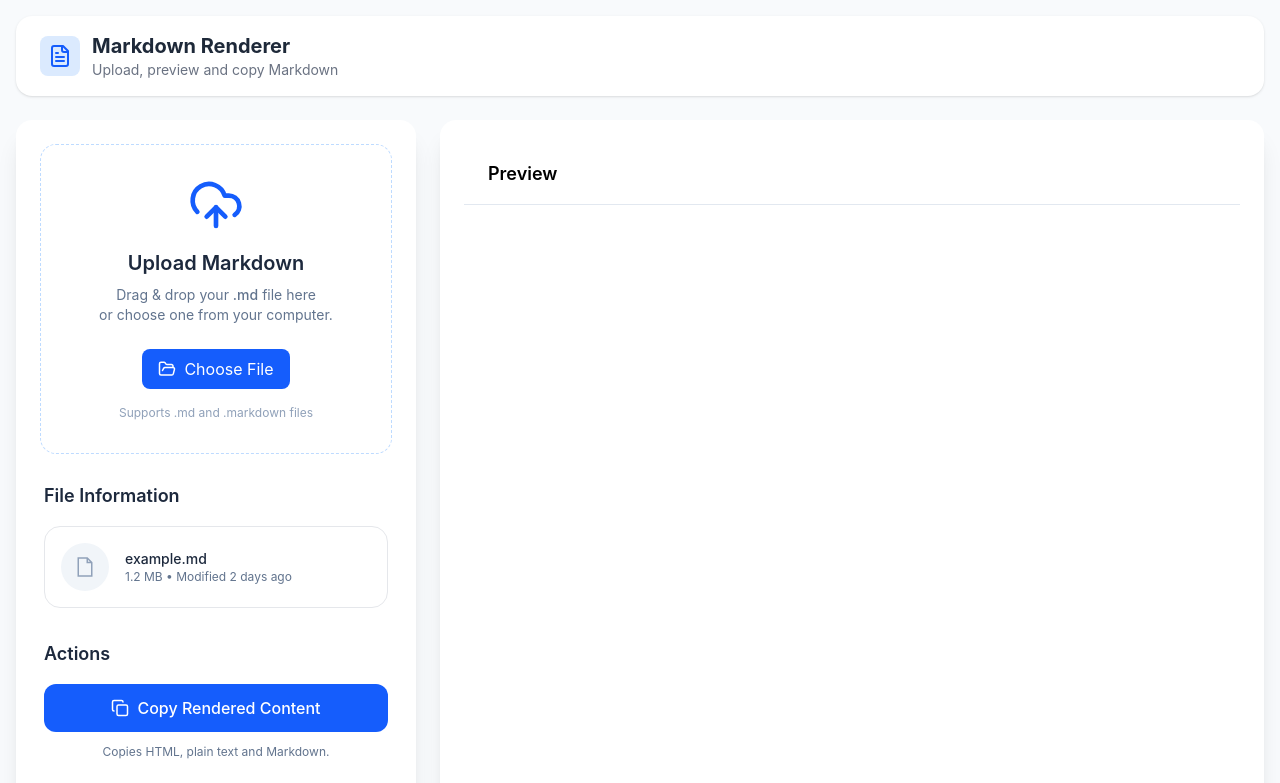
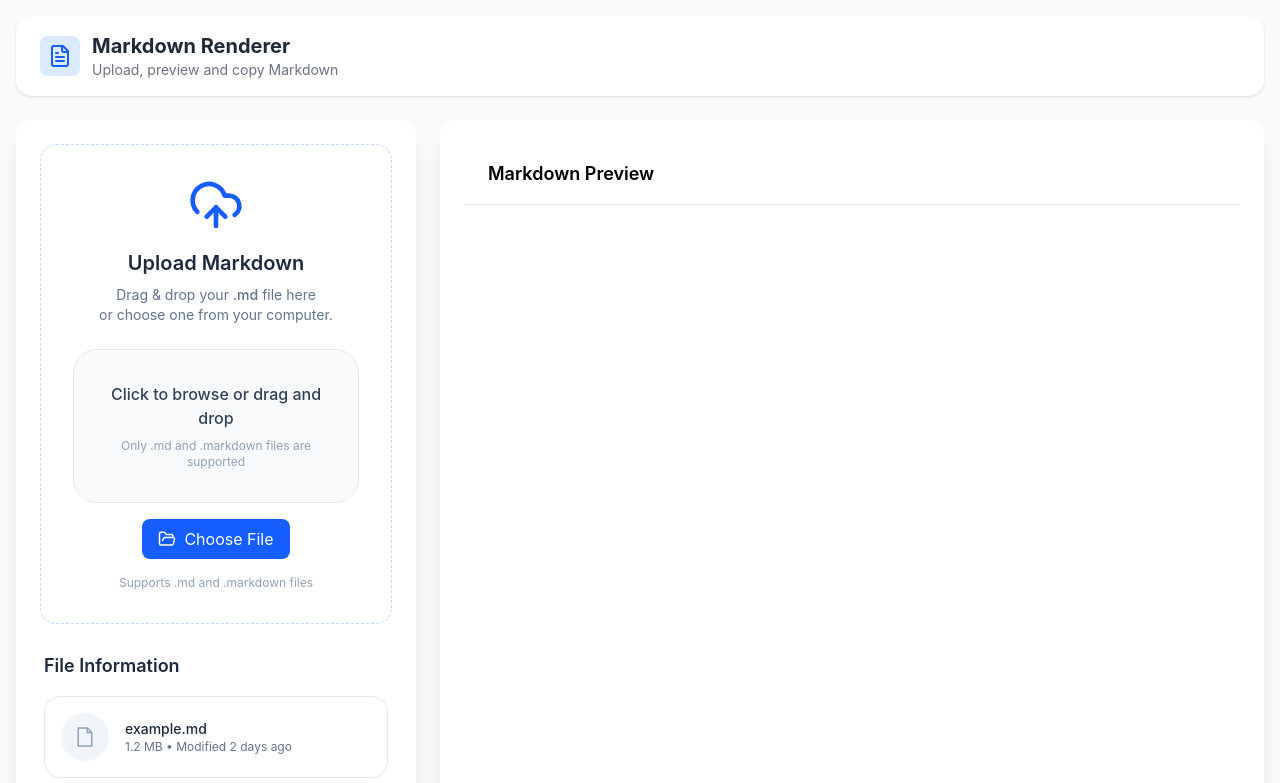
Before and after one commit to SivaRamaChakradhar/markdown_rendered, a React (Vite) app: page / in a window 1280 px wide. Shown: the top 783 px of the page. Built offline with nearby package versions, Linux system fonts and the light colour scheme.

Commit message:
Add Functionality to upload files and Show preview using react-markdown

```diff
--- a/package.json
+++ b/package.json
@@ -17,10 +17,13 @@
     "react-icons": "^5.7.0",
     "react-markdown": "^10.1.0",
     "rehype-highlight": "^7.0.2",
-    "remark-gfm": "^4.0.1"
+    "remark": "^15.0.1",
+    "remark-gfm": "^4.0.1",
+    "remark-html": "^16.0.1"
   },
   "devDependencies": {
     "@eslint/js": "^10.0.1",
+    "@tailwindcss/typography": "^0.5.20",
     "@tailwindcss/vite": "^4.3.3",
     "@types/react": "^19.2.17",
     "@types/react-dom": "^19.2.3",
--- a/src/App.css
+++ b/src/App.css
@@ -1 +1,22 @@
 @import "tailwindcss";
+@plugin "@tailwindcss/typography";
+
+@layer utilities {
+  .prose pre,
+  .prose pre code,
+  .prose code,
+  .prose .hljs,
+  pre[class*="language-"],
+  code[class*="language-"],
+  .hljs {
+    border-width: 0 !important;
+    border-style: none !important;
+    box-shadow: none !important;
+    background-color: transparent !important;
+    padding: 0 !important;
+    margin: 0 !important;
+  }
+  .prose pre {
+    border-radius: 0 !important;
+  }
+}
--- a/src/App.jsx
+++ b/src/App.jsx
@@ -1,3 +1,5 @@
+import { useState } from "react";
+
 import "./App.css";
 
 import Navbar from "./components/Navbar/Navbar";
@@ -7,6 +9,20 @@ import CopyButton from "./components/CopyButton/CopyButton";
 import Preview from "./components/Preview/Preview";
 
 const App = () => {
+    const [file, setFile] = useState(null);
+    const [markdown, setMarkdown] = useState("");
+
+    const handleFileUpload = (uploadedFile) => {
+        setFile(uploadedFile);
+
+        const reader = new FileReader();
+        reader.onload = (e) => {
+            setMarkdown(e.target.result);
+        };
+
+        reader.readAsText(uploadedFile);
+    };
+
     return (
         <div className="min-h-screen bg-slate-50 p-4">
             <Navbar />
@@ -14,13 +30,13 @@ const App = () => {
             <main className="mt-6 grid gap-6 lg:grid-cols-3">
 
                 <aside className="w-full space-y-6 bg-white shadow-xl rounded-2xl p-6">
-                    <UploadBox />
+                    <UploadBox onFileUpload={handleFileUpload} />
                     <FileInfo />
                     <CopyButton />
                 </aside>
 
                 <section className="lg:col-span-2">
-                    <Preview />
+                    <Preview markdown={markdown} />
                 </section>
             </main>
         </div>
--- a/src/components/Preview/Preview.jsx
+++ b/src/components/Preview/Preview.jsx
@@ -1,12 +1,21 @@
-const Preview = () => {
+import ReactMarkdown from 'react-markdown'
+import remarkGfm from 'remark-gfm'
+import rehypeHighlight from 'rehype-highlight'
+
+const Preview = ({ markdown }) => {
     return (
         <div className="w-full space-y-6 bg-white shadow-xl rounded-2xl p-6 h-full">
             <div className="border-b border-slate-200 px-6 py-4">
-                <h2 className="text-lg font-semibold">Preview</h2>
+                <h2 className="text-lg font-semibold">Markdown Preview</h2>
             </div>
 
-            <div className="flex h-[600px] items-center justify-center">
-                {/* Empty state for now */}
+            <div className="prose max-w-none p-8 overflow-x-auto">
+                <ReactMarkdown
+                    remarkPlugins={[remarkGfm]}
+                    rehypePlugins={[rehypeHighlight]}
+                >
+                    {markdown}
+                </ReactMarkdown>
             </div>
         </div>
     )
--- a/src/components/UploadBox/UploadBox.jsx
+++ b/src/components/UploadBox/UploadBox.jsx
@@ -1,9 +1,12 @@
+import { useRef } from "react";
+
 import {
   LuCloudUpload,
   LuFolderOpen,
 } from "react-icons/lu";
 
-const UploadBox = () => {
+const UploadBox = ({ onFileUpload }) => {
+  const inputRef = useRef(null);
   return (
     <div className="rounded-2xl border border-dashed border-blue-200 p-8 text-center">
       <LuCloudUpload
@@ -21,10 +24,30 @@ const UploadBox = () => {
         or choose one from your computer.
       </p>
 
-      <button className="mt-6 inline-flex items-center gap-2 rounded-lg bg-blue-600 px-4 py-2 text-white hover:bg-blue-700 transition">
-        <LuFolderOpen size={18} />
-        Choose File
-      </button>
+      <div className="mt-6 flex flex-col items-center gap-4">
+        <label className="group flex w-full max-w-md cursor-pointer flex-col items-center justify-center rounded-3xl border border-slate-200 bg-slate-50 px-5 py-8 text-sm text-slate-500 transition hover:border-blue-300 hover:bg-slate-100 focus-within:border-blue-300 focus-within:ring-2 focus-within:ring-blue-100">
+          <span className="mb-2 text-base font-medium text-slate-700">
+            Click to browse or drag and drop
+          </span>
+          <span className="text-xs text-slate-400">
+            Only .md and .markdown files are supported
+          </span>
+          <input
+            onChange={(e) => {
+              const file = e.target.files[0];
+              onFileUpload(file);
+            }}
+            type="file"
+            accept=".md,.markdown"
+            className="sr-only"
+            ref={inputRef}
+          />
+        </label>
+        <button onClick={() => inputRef.current.click()} className="inline-flex items-center gap-2 rounded-lg bg-blue-600 px-4 py-2 text-white transition hover:bg-blue-700 focus:outline-none focus:ring-2 focus:ring-blue-400">
+            <LuFolderOpen size={18} />
+            Choose File
+        </button>
+      </div>
 
       <p className="mt-4 text-xs text-slate-400">
         Supports .md and .markdown files
--- a/src/main.jsx
+++ b/src/main.jsx
@@ -1,6 +1,9 @@
 import './App.css'
 import { StrictMode } from 'react'
 import { createRoot } from 'react-dom/client'
+
+import "highlight.js/styles/github.css";
+
 import App from './App.jsx'
 
 createRoot(document.getElementById('root')).render(
```
Also changed, not shown: 1 other file (tests, documents, lock files or other folders).
